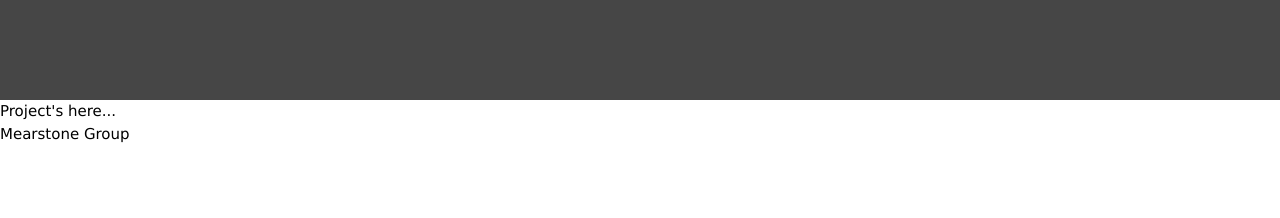
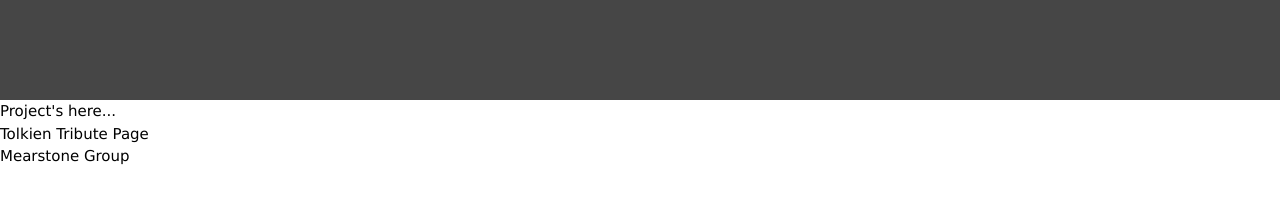
Before and after one commit to emzad/emzad.github.io, a plain HTML site: page index.html in a window 1280 px wide. Shown: the part 940-1158 px from the top of the page. Drawn offline with nearby package versions, Linux system fonts and the light colour scheme; a web font is replaced by a local one.

Commit message:
Update index.html

```diff
--- a/index.html
+++ b/index.html
@@ -47,7 +47,8 @@
 
         <section id="project">
             Project's here...
-            <div id="project-tile"><a href="www.mearstonegroup.com">Mearstone Group</a></div>
+            <div id="project-title"><a href="tolkienPage.html">Tolkien Tribute Page</a></div>
+            <div id="project-title"><a href="www.mearstonegroup.com">Mearstone Group</a></div>
         </section>
 
 
```
